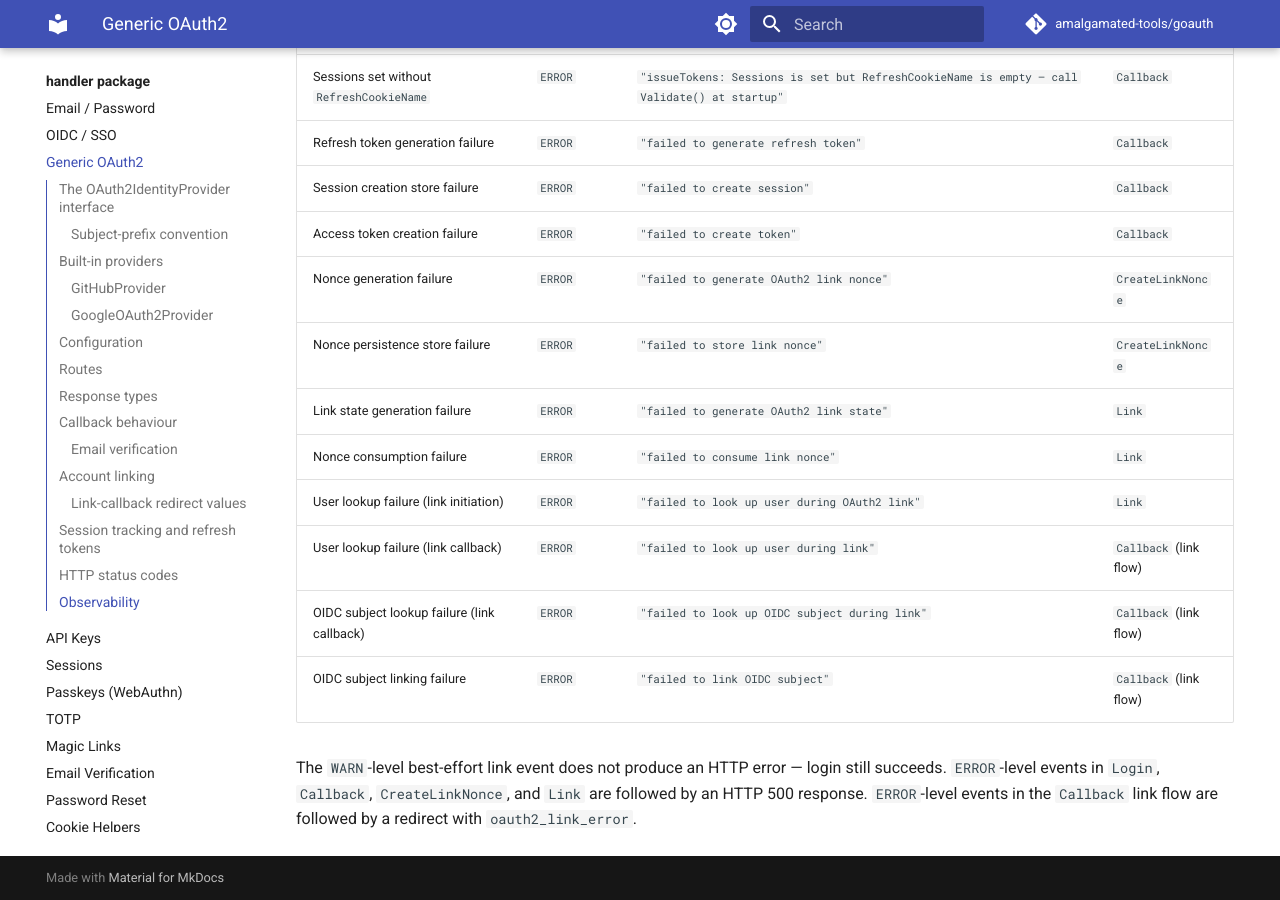
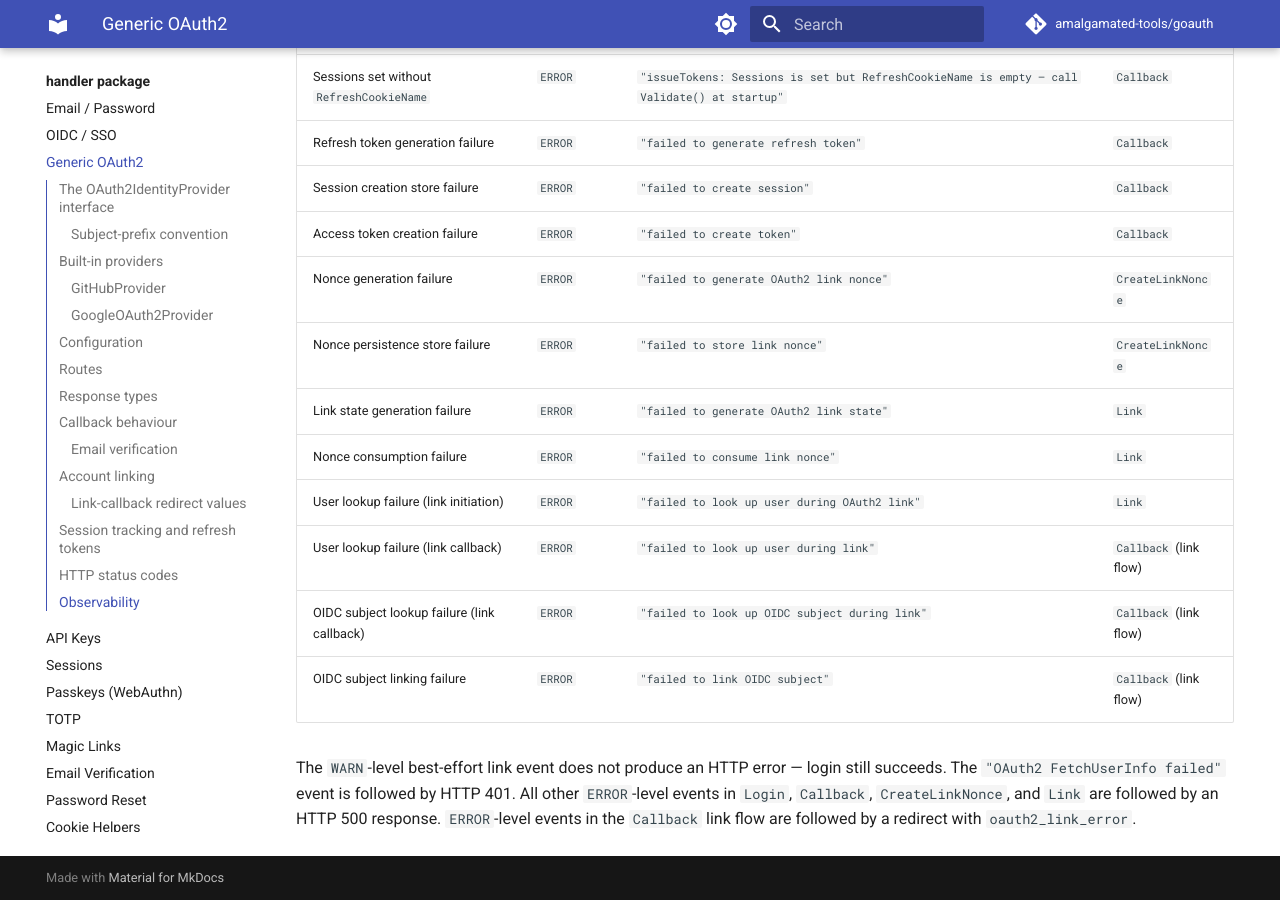
Before and after one commit to amalgamated-tools/goauth, an MkDocs documentation site: the page built from docs/handler/oauth2.md, in a window 1280 px wide and 900 px high, scrolled down 5882 px. Built offline with MkDocs 1.6.1 and Material for MkDocs 9.7.7, drawn with Linux system fonts in a browser that asks for light colours; comment, search, counter and statistics services are not loaded.

Commit message:
docs(oauth2): correct observability footer — FetchUserInfo failure returns HTTP 401 not 500

```diff
--- a/docs/handler/oauth2.md
+++ b/docs/handler/oauth2.md
@@ -205,4 +205,4 @@ When `Sessions` is `nil`, only a stateless access JWT is issued. Token lifetime
 | OIDC subject lookup failure (link callback) | `ERROR` | `"failed to look up OIDC subject during link"` | `Callback` (link flow) |
 | OIDC subject linking failure | `ERROR` | `"failed to link OIDC subject"` | `Callback` (link flow) |
 
-The `WARN`-level best-effort link event does not produce an HTTP error — login still succeeds. `ERROR`-level events in `Login`, `Callback`, `CreateLinkNonce`, and `Link` are followed by an HTTP 500 response. `ERROR`-level events in the `Callback` link flow are followed by a redirect with `oauth2_link_error`.
+The `WARN`-level best-effort link event does not produce an HTTP error — login still succeeds. The `"OAuth2 FetchUserInfo failed"` event is followed by HTTP 401. All other `ERROR`-level events in `Login`, `Callback`, `CreateLinkNonce`, and `Link` are followed by an HTTP 500 response. `ERROR`-level events in the `Callback` link flow are followed by a redirect with `oauth2_link_error`.
```
